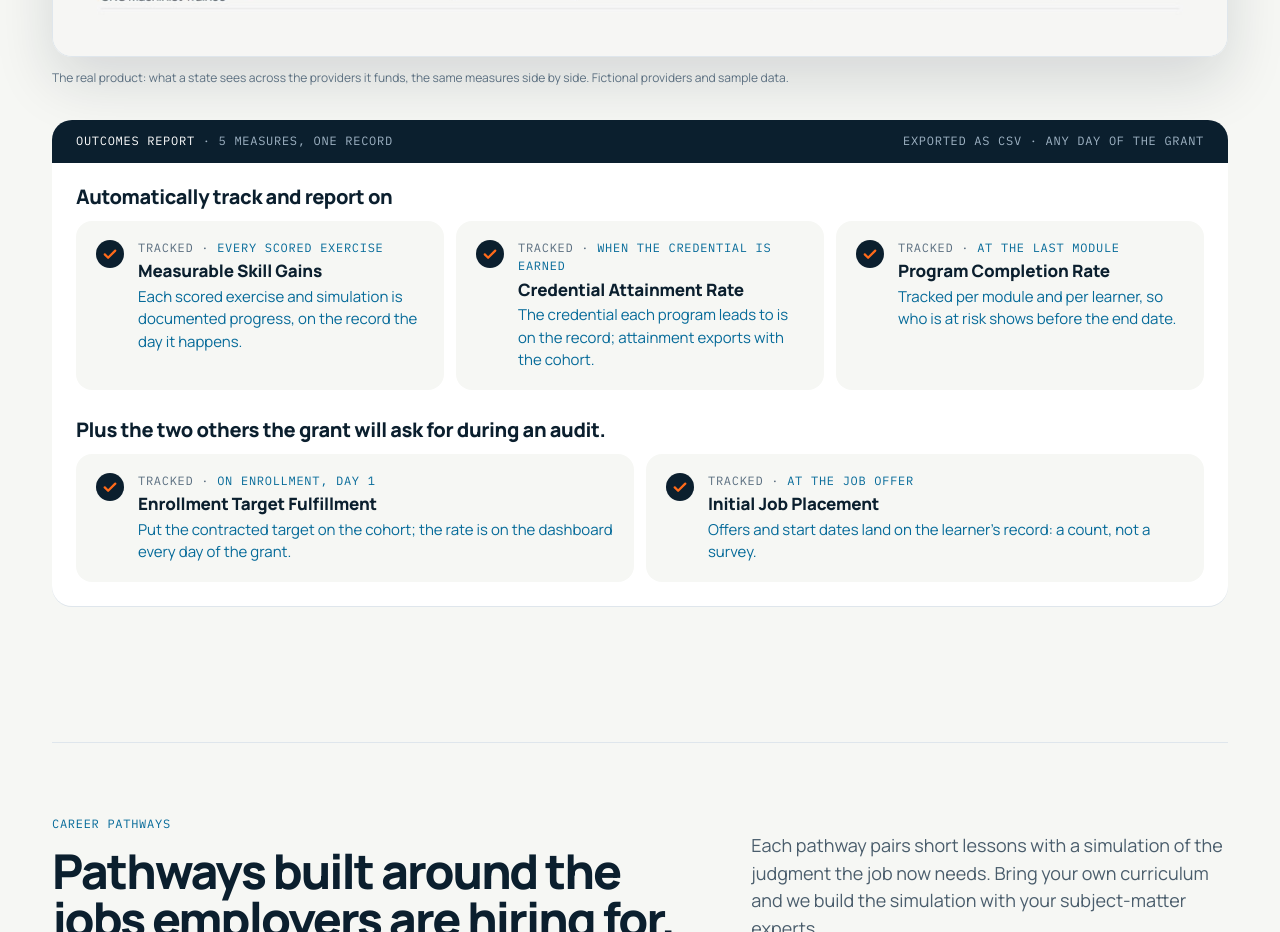
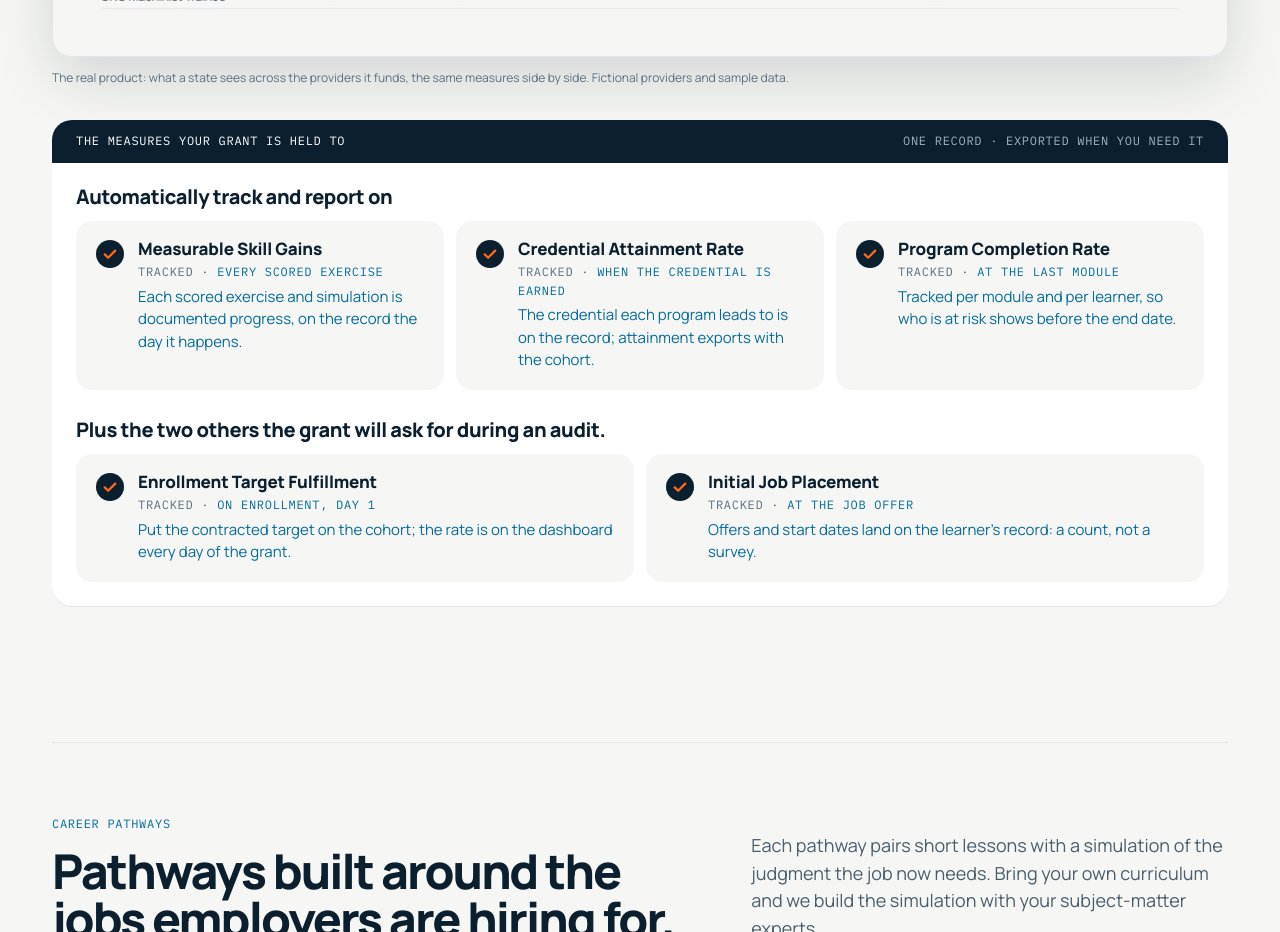
Before and after one commit to ludakhris/interview-differently, a React (Vite) app in the folder apps/learn/: page / in a window 1280 px wide. Shown: the part 4500-5432 px from the top of the page. Built offline with nearby package versions, Linux system fonts and the light colour scheme; no server answers.

Commit message:
copy(site-c): measure name before the tracked line; report bar reworded
Refs #75

Co-Authored-By: Claude Fable 5.1 <noreply@anthropic.com>

```diff
--- a/apps/learn/src/pages/c/CHomePage.tsx
+++ b/apps/learn/src/pages/c/CHomePage.tsx
@@ -430,10 +430,8 @@ export function CHomePage() {
             </figure>
             <div className="c-report">
               <div className="c-report-head">
-                <span className="ld-mono">
-                  OUTCOMES REPORT <span className="c-report-dim">· 5 MEASURES, ONE RECORD</span>
-                </span>
-                <span className="ld-mono c-report-dim">EXPORTED AS CSV · ANY DAY OF THE GRANT</span>
+                <span className="ld-mono">THE MEASURES YOUR GRANT IS HELD TO</span>
+                <span className="ld-mono c-report-dim">ONE RECORD · EXPORTED WHEN YOU NEED IT</span>
               </div>
               <div className="c-measure-strip">
                 <h3 className="c-measure-heading">Automatically track and report on</h3>
@@ -444,11 +442,11 @@ export function CHomePage() {
                         <CheckIcon />
                       </i>
                       <div>
+                        <strong>{m.name}</strong>
                         <span className="ld-mono c-measure-when">
                           <span className="ld-faint">TRACKED · </span>
                           {m.when.toUpperCase()}
                         </span>
-                        <strong>{m.name}</strong>
                         <span className="c-measure-how">{m.how}</span>
                       </div>
                     </li>
@@ -464,11 +462,11 @@ export function CHomePage() {
                         <CheckIcon />
                       </i>
                       <div>
+                        <strong>{m.name}</strong>
                         <span className="ld-mono c-measure-when">
                           <span className="ld-faint">TRACKED · </span>
                           {m.when.toUpperCase()}
                         </span>
-                        <strong>{m.name}</strong>
                         <span className="c-measure-how">{m.how}</span>
                       </div>
                     </li>
```
